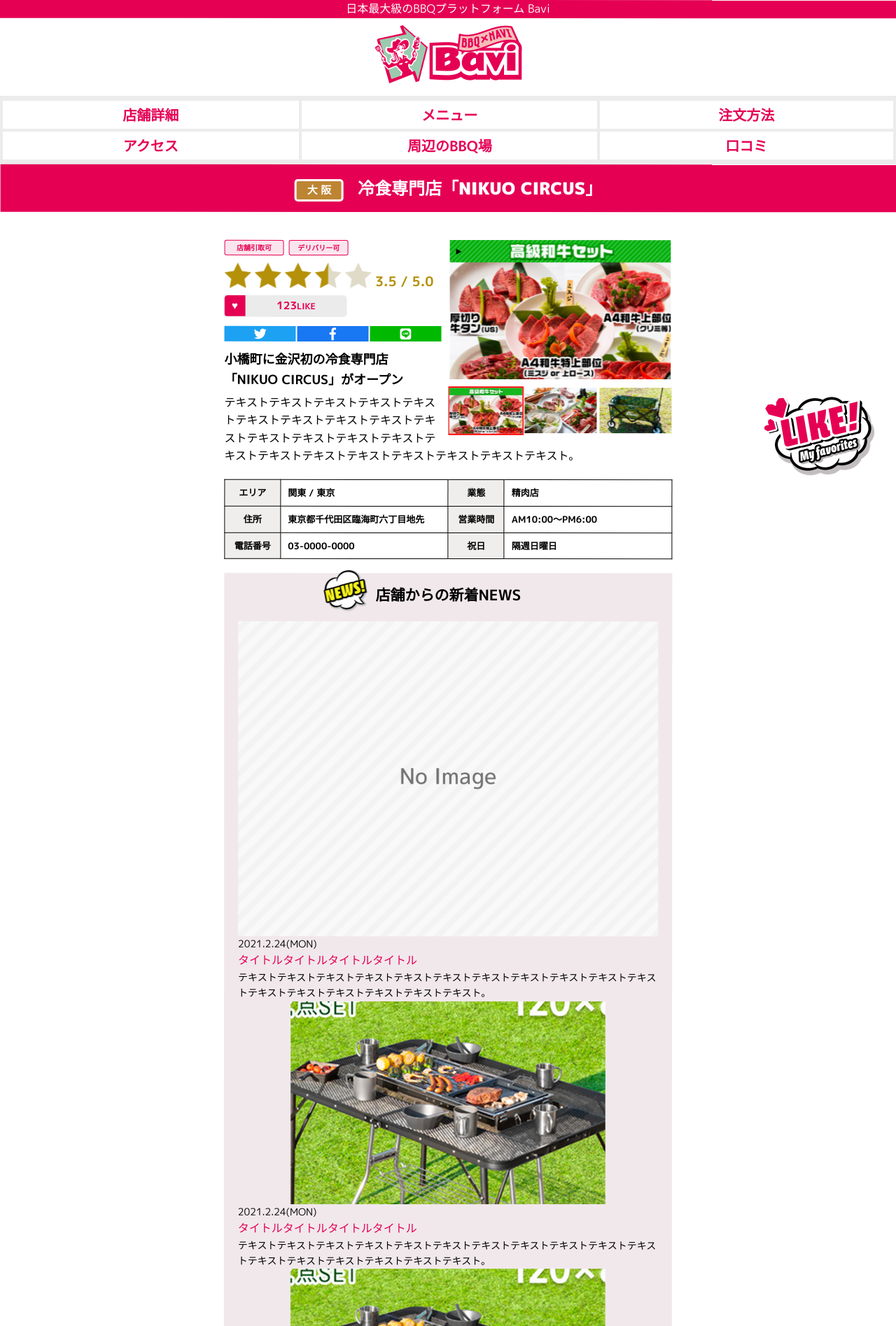
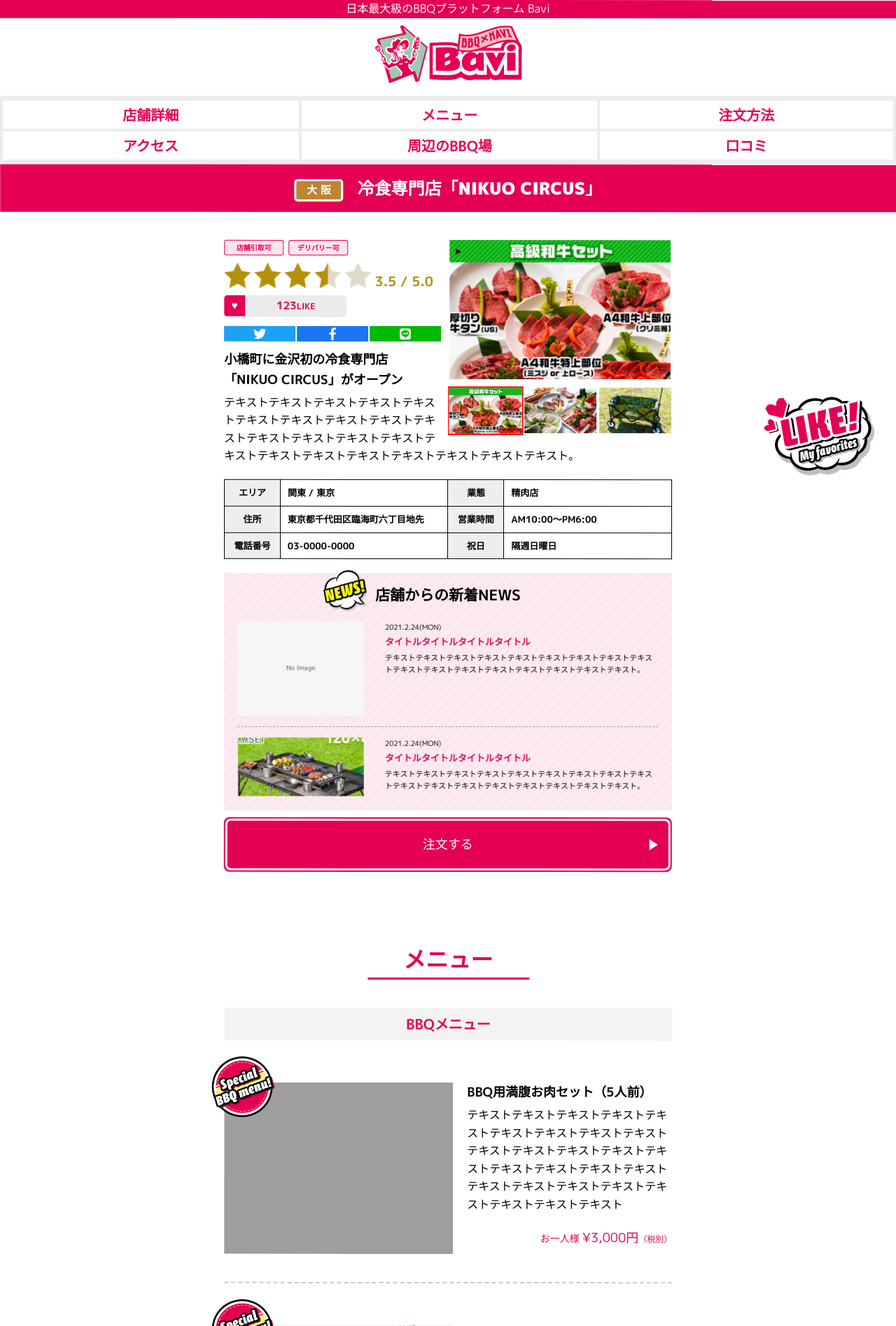
Before and after one commit to under-rise/Bavi, a PHP site: page /shop_detail.html in a window 1280 px wide. Shown: the top 1895 px of the page at 70% size. Run offline with PHP 8.4, Linux system fonts and the light colour scheme; style sheets or scripts are compiled from the project's sources; some libraries are stand-ins or nearby versions; grey boxes are pictures that could not be loaded.

Commit message:
（店舗ページ）複数News対応作業 css

```diff
--- a/resources/css/shop_detail.css
+++ b/resources/css/shop_detail.css
@@ -441,7 +441,17 @@
 
 
 /*Add 20210609*/
-
+.news_sec { background:url(../images/bg_pink.png); background-size: 40px;}
+.news_sec ul { max-height: 250px; overflow-y:auto;}
+.news_sec ul { }
+.news_sec ul li { display: flex; justify-content: space-between;  margin-bottom: 15px; padding-bottom: 15px; }
+.news_sec ul li:not(:last-child) { border-bottom: 1px dashed #999;   }
+.news_sec ul li .img { width:30%; }
+.news_sec ul li .img img { width: 100%; height: auto;}
+.news_sec ul li .txt { width:65%; padding-right: 5px; }
+#shop .news_sec ul li .txt h4 { font-weight:bold!important; font-size: 13px; margin-bottom: 4px;}
+#shop .news_sec ul li .txt p { font-size: 11px;}
+#shop .news_sec ul li .txt p.day { font-size: 10px; margin-bottom: 3px;}
 
 
 /*▼▼▼20210729追加*/
```
